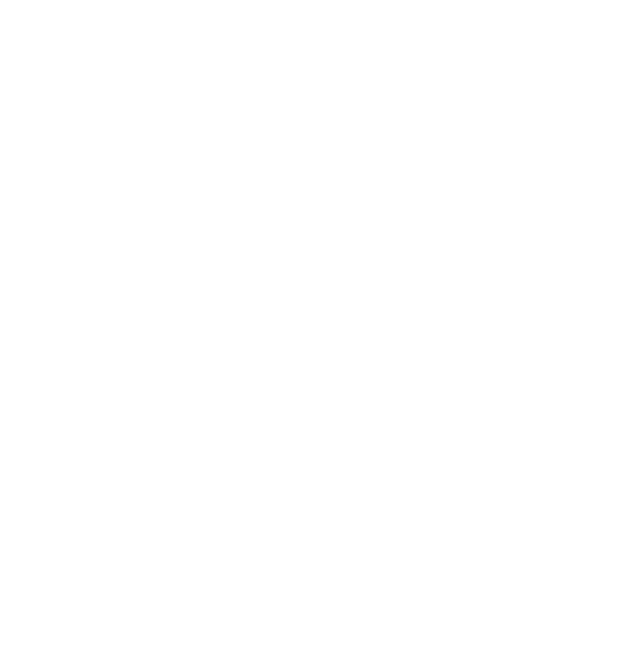
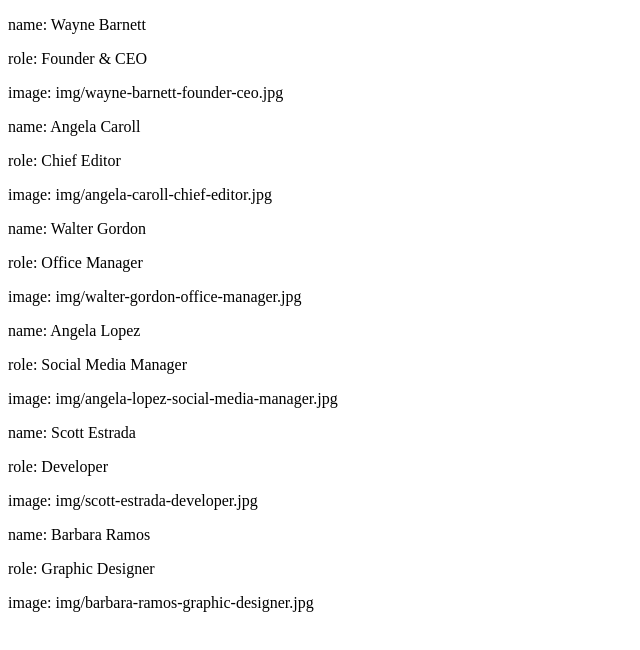
Before and after one commit to ludovicofiore/js-our-team, a plain HTML site: page index.html in a window 1280 px wide. Shown: the whole page, without its empty margins (0-640 px from the left). Drawn offline with Linux system fonts and the light colour scheme.

Commit message:
feat: add output in page

```diff
--- a/index.html
+++ b/index.html
@@ -8,6 +8,9 @@
 </head>
 <body>
 
+    <div class="container">
+
+    </div>
 
     <!-- script js -->
     <script type="text/javascript" src="js/main.js"></script>
--- a/js/main.js
+++ b/js/main.js
@@ -7,6 +7,9 @@
 // MILESTONE 2:
 // Stampare le stesse informazioni su DOM sottoforma di stringhe
 
+
+// richiamo funzione container
+const divContainer = document.querySelector(".container");
 
 // creo array con dentro oggetti
 const teamArray = [
@@ -60,5 +63,29 @@ for (let i = 0; i< teamArray.length; i++) {
     // creo ciclo per stampare oggetti dell'array
     for (let key in teamElement) {
         console.log(key, ":", teamElement[key]);
+
+        // creo elemento
+        let teamMember = createElementWClass("p", "member");
+        // aggiungo contenuto
+        teamMember.innerHTML = (key + ": " + teamElement[key]);
+        // porto in pagina
+        divContainer.append(teamMember);
+
     }
 }
+
+
+
+
+// FUNZIONI
+
+// funzione per creare elemento html
+function createElementWClass (tagName, className) {
+
+    // creo elemento
+    const element = document.createElement(tagName);
+    // creo classe
+    element.classList.add(className);
+
+    return element
+}
```
